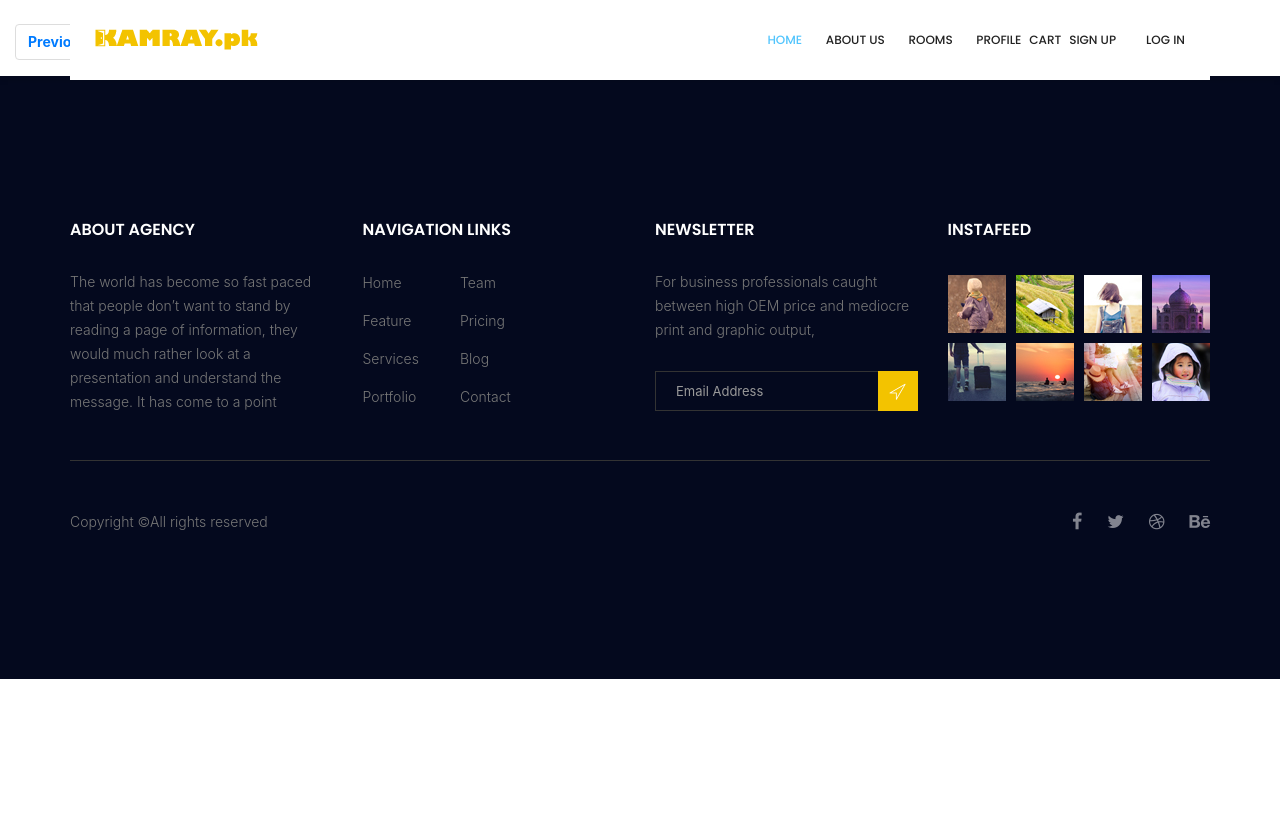
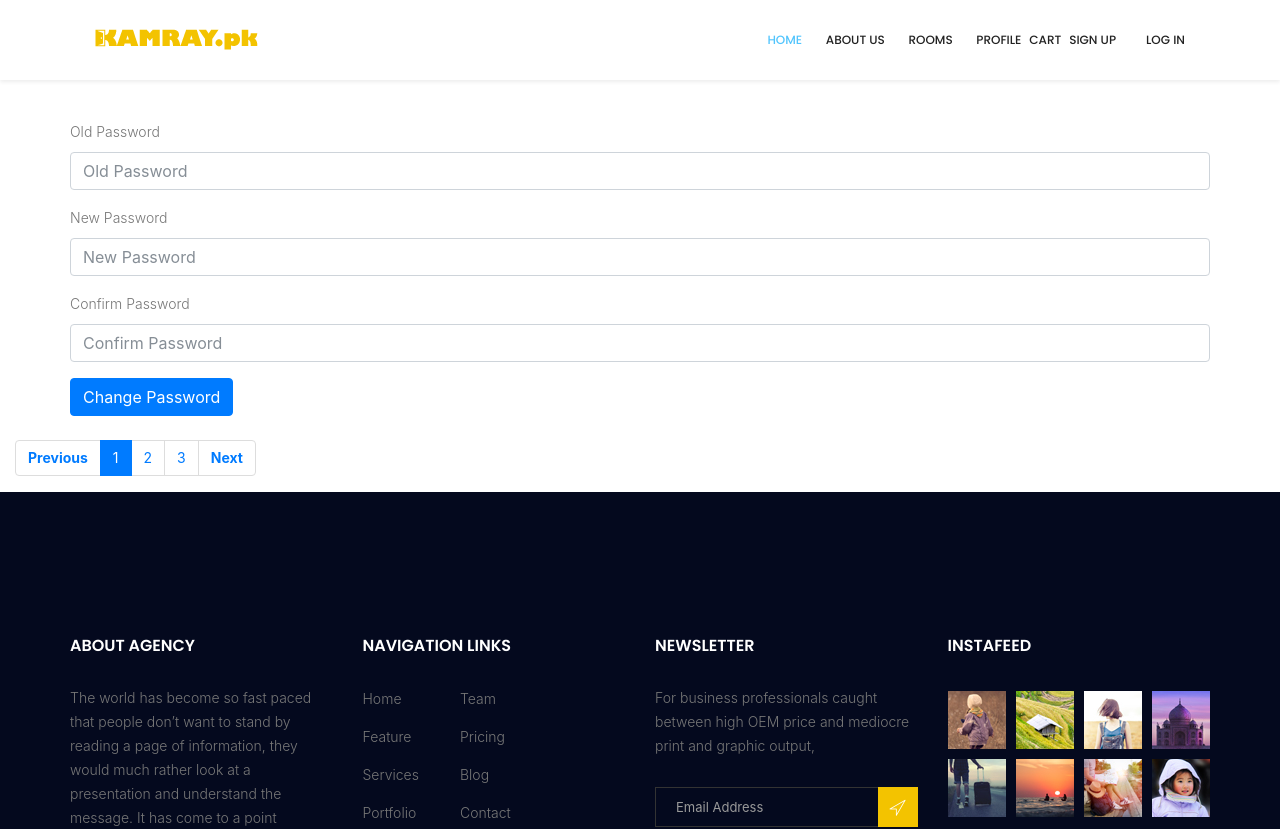
Before and after one commit to m0usama/Kamray.pk-Room-Booking-Website, a React (Create React App) app in the folder frontend/: page /forgotPassword in a window 1280 px wide. Shown: the top 829 px of the page. Before the commit the page ends 800 px from the top, so only its background shows below. Built offline with nearby package versions, Linux system fonts and the light colour scheme.

Commit message:
forgot password

```diff
--- a/frontend/src/App.js
+++ b/frontend/src/App.js
@@ -14,6 +14,7 @@ import UpdateList from "./profile/UpdateList";
 import React from 'react'
 import Home from "./home/home";
 import Cart from "./cart/cart";
+import ForgotPass from "./forgotPass/ForgotPass";
 
 function App() {
   return (
@@ -29,6 +30,7 @@ function App() {
                 <Route path='/profile' element={<ProfileList/>}/>
                 <Route path='/updateprofile' element={<UpdateList/>}/>
                 <Route path='/cart' element={<Cart/>}/>
+                <Route path='/forgotPassword' element={<ForgotPass/>}/>
             </Routes>
             <Pagination></Pagination>
             <Footer></Footer>
--- /dev/null
+++ b/frontend/src/forgotPass/ForgotPass.js
@@ -0,0 +1,44 @@
+import React, {Component} from 'react';
+
+
+
+const ForgotPass =()=> {
+
+        return (
+
+            <div>
+                <br/>
+                <br/>
+                <br/>
+                <br/><br/>
+
+                <div className="container">
+
+                    <div className="form-group">
+                        <label htmlFor="exampleInputPassword1">Old Password</label>
+                        <input type="password" className="form-control" id="exampleInputPassword1"
+                                placeholder="Old Password"/>
+
+                    </div>
+                    <div className="form-group">
+                        <label htmlFor="exampleInputPassword2">New Password</label>
+                        <input type="password" className="form-control" id="exampleInputPassword2"
+                               placeholder="New Password"/>
+                    </div>
+
+                    <div className="form-group">
+                        <label htmlFor="exampleInputPassword3">Confirm Password</label>
+                        <input type="password" className="form-control" id="exampleInputPassword3"
+                               placeholder="Confirm Password"/>
+                    </div>
+
+                    <button type="submit" className="btn btn-primary">Change Password</button>
+
+                </div>
+            </div>
+
+
+        )
+}
+
+export default ForgotPass
--- a/frontend/src/navbar/modellogin.js
+++ b/frontend/src/navbar/modellogin.js
@@ -1,4 +1,5 @@
 import React, {Component} from 'react';
+import {Link} from "react-router-dom";
 
 
 
@@ -53,7 +54,7 @@ export default class Modellogin extends Component {
 
                                 <div className="form-group d-md-flex">
                                     <div className="w-100 text-center" >
-                                        <a href="#" className="forgot" style={{color:'blue'}}>Forgot Password?</a>
+                                        <Link to="/forgotPassword" ><a href="#" className="forgot" onClick={this.props.hide} style={{color:'blue'}}>Forgot Password?</a></Link>
                                     </div>
                                 </div>
                                 <div className="form-group d-md-flex">
```
